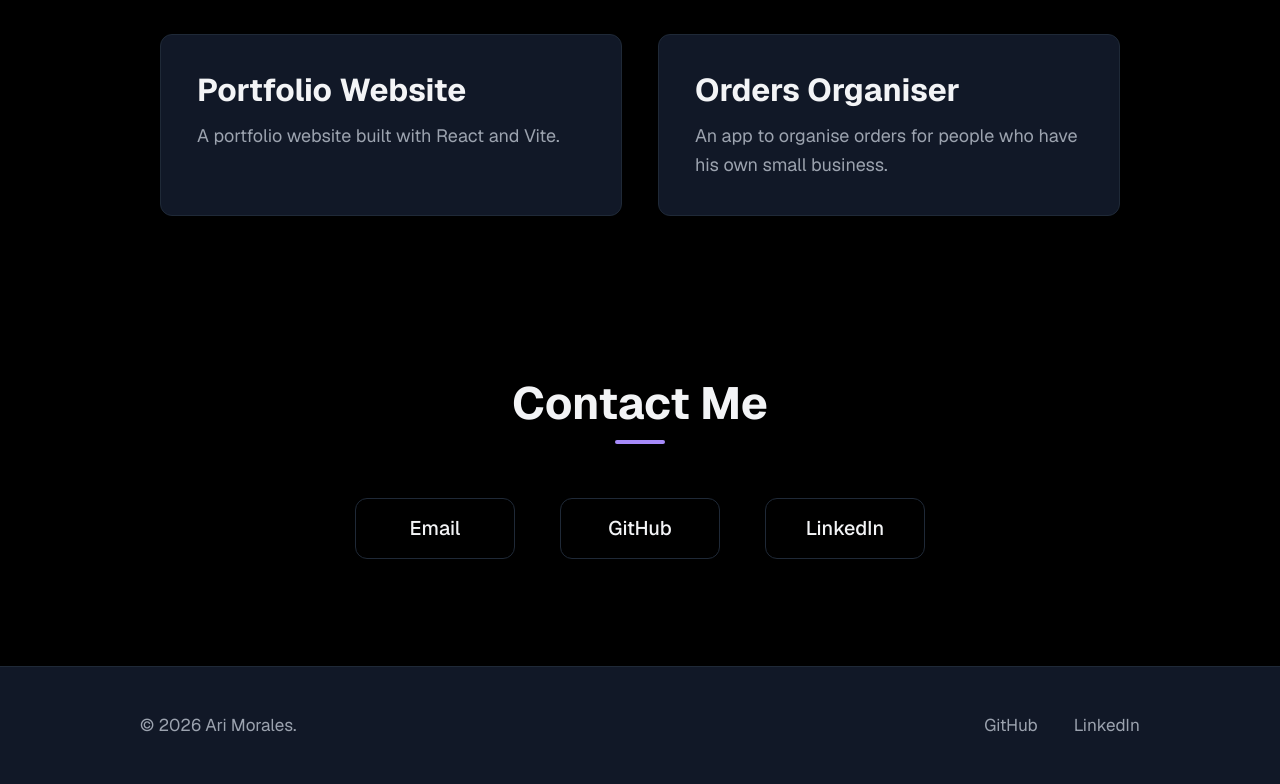
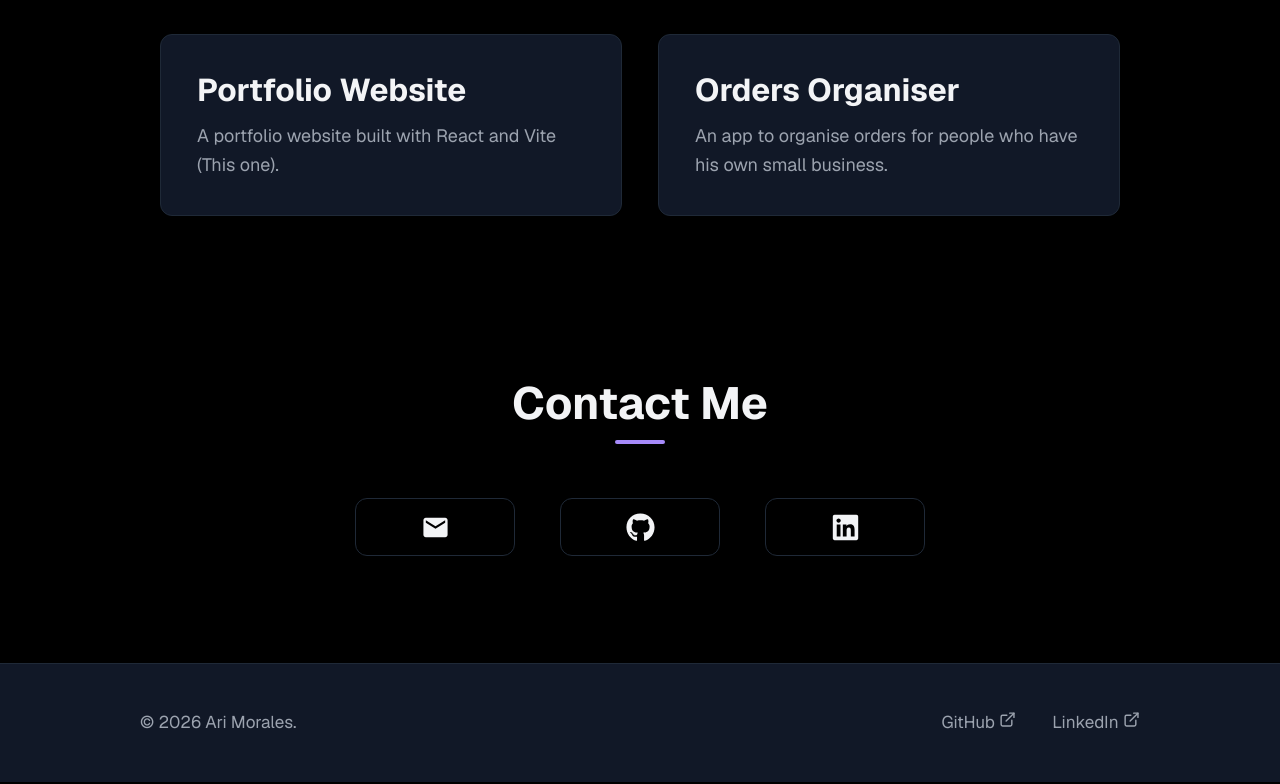
Before and after one commit to WhyNotAri/AriMorales, a React (Vite) app: page / in a window 1280 px wide. Shown: the part 2603-3387 px from the top of the page. Built offline with nearby package versions, Linux system fonts and the light colour scheme.

Commit message:
changed contact options to icons and footer links with 'external link' icons

```diff
--- a/package.json
+++ b/package.json
@@ -11,7 +11,8 @@
   },
   "dependencies": {
     "react": "^19.2.6",
-    "react-dom": "^19.2.6"
+    "react-dom": "^19.2.6",
+    "react-icons": "^5.6.0"
   },
   "devDependencies": {
     "@eslint/js": "^10.0.1",
--- a/src/App.css
+++ b/src/App.css
@@ -219,6 +219,8 @@
 
 .project:hover {
   box-shadow: 0 10px 15px -3px rgba(0, 0, 0, 0.4);
+  transform: translateY(-6px);
+  cursor: pointer;
 }
 
 .project h3 {
@@ -237,13 +239,13 @@
   max-width: 100%;
 }
 
-#contact h2, #contact p, #contact div {
+#contact h2, #contact p, .contact-links {
   max-width: var(--container-width);
   margin-left: auto;
   margin-right: auto;
 }
 
-#contact div {
+.contact-links {
   display: flex;
   justify-content: center;
   gap: 2.5rem;
@@ -251,7 +253,7 @@
   flex-wrap: wrap;
 }
 
-#contact div a {
+.contact-links a {
   background: var(--bg-color);
   padding: 0.75rem 1.5rem;
   border-radius: 12px;
@@ -264,10 +266,11 @@
   align-items: center;
 }
 
-#contact div a:hover {
+.contact-links a:hover {
   background: var(--primary-color);
   color: white;
   border-color: var(--primary-color);
+  transform: translateY(-4px);
 }
 
 @media (max-width: 768px) {
@@ -307,13 +310,13 @@
     font-size: 1.25rem;
   }
 
-  #contact div {
+  .contact-links {
     gap: 1.5rem;
     flex-direction: column;
     align-items: center;
   }
 
-  #contact div a {
+  .contact-links a {
     width: 100%;
     max-width: 250px;
   }
--- a/src/components/layouts/Footer.jsx
+++ b/src/components/layouts/Footer.jsx
@@ -1,3 +1,5 @@
+import { FiExternalLink } from "react-icons/fi";
+
 function Footer() {
     const currentYear = new Date().getFullYear();
     return (
@@ -5,8 +7,8 @@ function Footer() {
             <div className="footer-content">
                 <p>&copy; {currentYear} Ari Morales.</p>
                 <div className="footer-links">
-                    <a href="https://github.com/WhyNotAri" target="_blank" rel="noopener noreferrer">GitHub</a>
-                    <a href="https://www.linkedin.com/in/ari-morales-648486355/" target="_blank" rel="noopener noreferrer">LinkedIn</a>
+                    <a href="https://github.com/WhyNotAri" target="_blank" rel="noopener noreferrer">GitHub <FiExternalLink /></a>
+                    <a href="https://www.linkedin.com/in/ari-morales-648486355/" target="_blank" rel="noopener noreferrer">LinkedIn <FiExternalLink /></a>
                 </div>
             </div>
         </footer>
--- a/src/components/sections/Contact.jsx
+++ b/src/components/sections/Contact.jsx
@@ -1,11 +1,14 @@
+import { FaGithub, FaLinkedin } from "react-icons/fa";
+import { MdEmail } from "react-icons/md";
+
 function Contact() {
     return (
         <section id="contact">
             <h2>Contact Me</h2>
-            <div>
-                <a href="mailto:arimorales2506@gmail.com">Email</a>
-                <a href="https://github.com/WhyNotAri">GitHub</a>
-                <a href="https://www.linkedin.com/in/ari-morales-648486355/">LinkedIn</a>
+            <div className="contact-links">
+                <a href="mailto:arimorales2506@gmail.com" title="Email: arimorales2506@gmail.com"><MdEmail size={29} /></a>
+                <a href="https://github.com/WhyNotAri" title="GitHub: WhyNotAri"><FaGithub size={29} /></a>
+                <a href="https://www.linkedin.com/in/ari-morales-648486355/" title="LinkedIn: Ari Morales"><FaLinkedin size={29} /></a>
             </div>
         </section>
     )
--- a/src/components/sections/Projects.jsx
+++ b/src/components/sections/Projects.jsx
@@ -46,7 +46,7 @@ const projects = [
     },
     {
         title: 'Portfolio Website',
-        description: 'A portfolio website built with React and Vite.',
+        description: 'A portfolio website built with React and Vite (This one).',
         technologies: [
             'React',
             'Vite',
```
Also changed, not shown: 1 other file (tests, documents, lock files or other folders).
